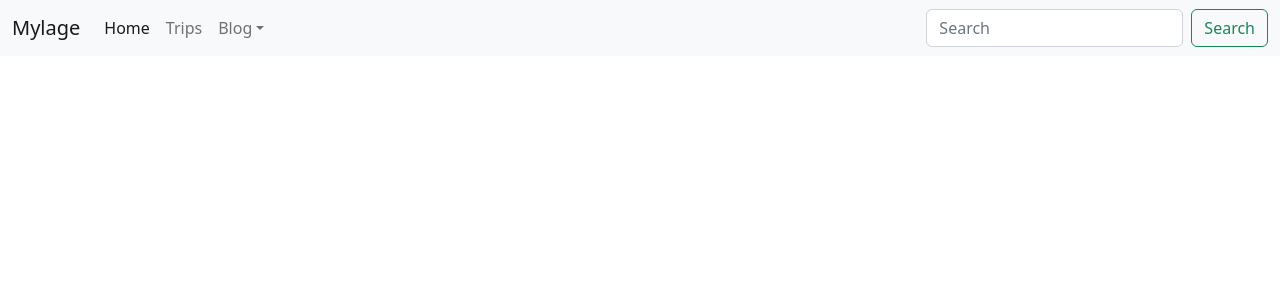
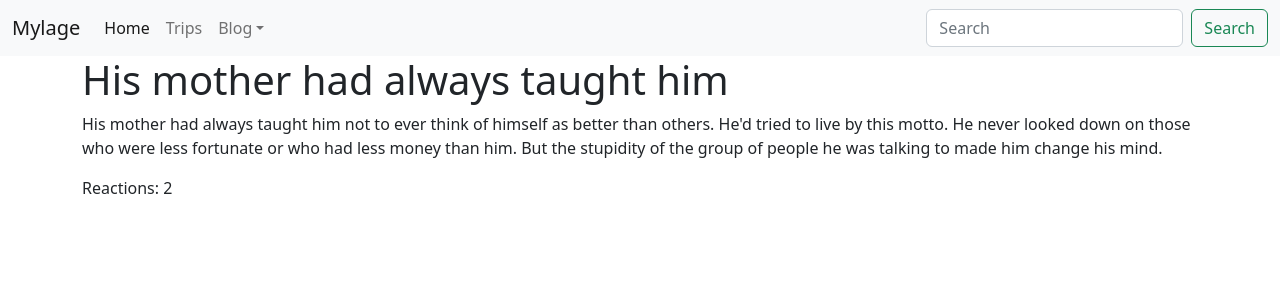
Before and after one commit to mikemorter/mylage, a React (Create React App) app: page /reaction/1 in a window 1280 px wide. Shown: the top 300 px of the page. Built offline with nearby package versions, Linux system fonts and the light colour scheme.

Commit message:
add reaction page with routes

```diff
--- a/src/components/elements/Card.js
+++ b/src/components/elements/Card.js
@@ -6,14 +6,14 @@ const Card = () => {
     <div className="row">
       {posts.map((post) => {
         return (
-          <div className="col-4">
-            <div className="card" value={post.id} key={post.id}>
+          <div className="col-4" key={post.id}>
+            <div className="card" value={post.id}>
               <div className="card-header">Reactions: {post.reactions}</div>
               <div className="card-body">
                 <h5 className="card-title">{post.title}</h5>
                 <p className="card-text">{post.body}</p>
-                <a href="Home" className="btn btn-outline-primary">
-                  Press
+                <a href={`/reaction/${post.id}`} className="btn btn-outline-primary">
+                  Post
                 </a>
               </div>
             </div>
--- /dev/null
+++ b/src/components/elements/Reaction.js
@@ -0,0 +1,27 @@
+import React from 'react';
+import { useParams } from 'react-router-dom';
+import posts from '../../assets/Dummy';
+
+function Reaction() {
+  let { id } = useParams();
+  let post = posts.filter(reaction => reaction.id == id);
+
+  return (
+    <div>
+      {post.map((p) => {
+        return (
+          <div className="container" key={p.id}>
+            <div className="row">
+
+              <h1>{p.title}</h1>
+              <p>{p.body}</p>
+              <p>Reactions: {p.reactions}</p>
+            </div>
+          </div>
+        )
+      })}
+    </div>
+  )
+}
+
+export default Reaction;
--- a/src/components/elements/blog/Blog1.js
+++ b/src/components/elements/blog/Blog1.js
@@ -10,6 +10,9 @@ function Blog1() {
     <div className="container">
       <div className="row">
         <BlogTemplate title={title} body={body} />
+        <div className='img'>
+          <img src={faker.image.business()} />
+        </div>
       </div>
     </div>
   )
--- a/src/components/sections/NavBar.js
+++ b/src/components/sections/NavBar.js
@@ -4,13 +4,7 @@ const NavBar = () => {
   return (
     <nav className="navbar navbar-expand-lg bg-light">
       <div className="container-fluid">
-        <a
-          className="navbar-brand"
-          href="#
-        "
-        >
-          Mylage
-        </a>
+        <a className="navbar-brand" href="/">Mylage</a>
         <button
           className="navbar-toggler"
           type="button"
@@ -25,14 +19,10 @@ const NavBar = () => {
         <div className="collapse navbar-collapse" id="navbarSupportedContent">
           <ul className="navbar-nav me-auto mb-2 mb-lg-0">
             <li className="nav-item">
-              <a className="nav-link active" aria-current="page" href="/">
-                Home
-              </a>
+              <a className="nav-link active" aria-current="page" href="/">Home</a>
             </li>
             <li className="nav-item">
-              <a className="nav-link" href="/trips">
-                Trips
-              </a>
+              <a className="nav-link" href="/trips">Trips</a>
             </li>
             <li className="nav-item dropdown">
               <a
@@ -46,14 +36,10 @@ const NavBar = () => {
               </a>
               <ul className="dropdown-menu">
                 <li>
-                  <a className="dropdown-item" href="/blog1">
-                    Blog 1
-                  </a>
+                  <a className="dropdown-item" href="/blog1">Blog 1</a>
                 </li>
                 <li>
-                  <a className="dropdown-item" href="/blog2">
-                    Blog 2
-                  </a>
+                  <a className="dropdown-item" href="/blog2">Blog 2</a>
                 </li>
                 <li>
                   <hr className="dropdown-divider" />
--- a/src/components/sections/Routes.js
+++ b/src/components/sections/Routes.js
@@ -4,6 +4,7 @@ import Home from './Home';
 import Trips from './Trips';
 import Blog1 from '../elements/blog/Blog1';
 import Blog2 from '../elements/blog/Blog2';
+import Reaction from '../elements/Reaction';
 
 function AppRoutes() {
   return (
@@ -12,6 +13,7 @@ function AppRoutes() {
         <Route exact path="/trips" element={<Trips />} />
         <Route exact path="/blog1" element={<Blog1 />} />
         <Route exact path="/blog2" element={<Blog2 />} />
+        <Route exact path="/reaction/:id" element={<Reaction />} />
       </Routes>
   )
 }
```
